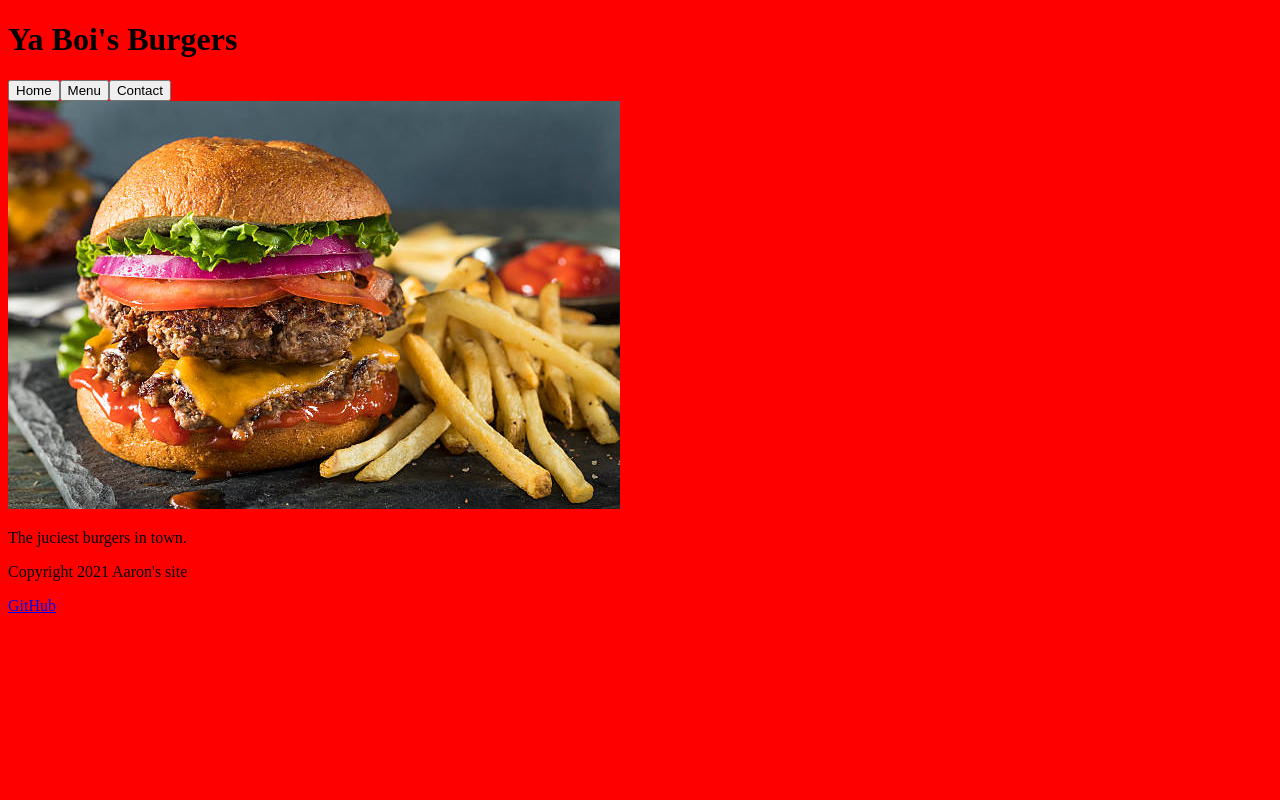
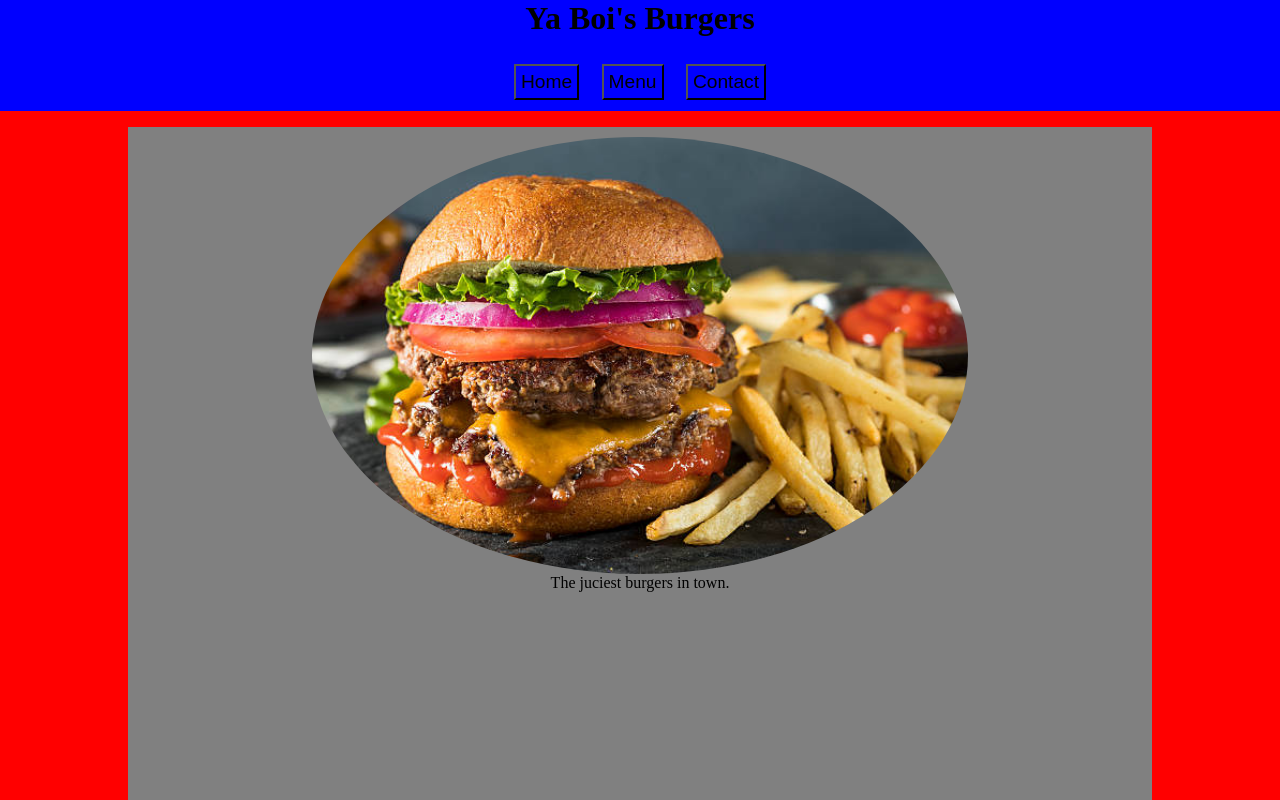
Before and after one commit to Aaronalleydev/restaurant, a website built with webpack: page dist/index.html in a window 1280 px wide. Shown: the top 800 px of the page. Built offline with Linux system fonts and the light colour scheme.

Commit message:
just updating and saving before i finish for the day!

```diff
--- a/package.json
+++ b/package.json
@@ -12,7 +12,9 @@
   "license": "ISC",
   "devDependencies": {
     "css-loader": "^6.5.1",
+    "file-loader": "^6.2.0",
     "style-loader": "^3.3.1",
+    "url-loader": "^4.1.1",
     "webpack": "^5.63.0",
     "webpack-cli": "^4.9.1"
   }
--- a/src/index.js
+++ b/src/index.js
@@ -1,5 +1,7 @@
 import loadPage from './firstLoad';
 import style from './style.css'
+
+// const image = require('./images/egg.jpg');
 
 loadPage();
 
--- a/src/menu.js
+++ b/src/menu.js
@@ -1,15 +1,31 @@
+
 function createMenu() {
   const menuDisplay = document.createElement('div');
-  menuDisplay.classList.add('contactDisplay');
+  menuDisplay.classList.add('menuDisplay');
 
-  const homeImg = document.createElement('img');
-  homeImg.src = 'images/chicken.jpg'
-  homeImg.alt = 'A juicy Burger'
-
-  menuDisplay.appendChild(homeImg);
   menuDisplay.appendChild(createParagraph('This is going to be the Menu page'));
 
+
+  menuDisplay.appendChild(createMenueItem('images/chicken.jpg', 'A juicy Burger', ' A cwispy chicken burger!'))
+  menuDisplay.appendChild(createMenueItem('images/egg.jpg', 'An egg burger', 'This is the egg burger'))
+
   return menuDisplay;
+}
+
+function createMenueItem(img, alt, desc) {
+  const menuItem = document.createElement('div');
+  menuItem.classList.add('menuItem')
+  const menuImage = document.createElement('img');
+  menuImage.src = img
+  menuImage.alt = alt
+
+  const menuDesc = document.createElement('p');
+  menuDesc.textContent = desc;
+
+  menuItem.appendChild(menuImage);
+  menuItem.appendChild(menuDesc);
+
+  return menuItem;
 }
 
 function createParagraph(p) {
--- a/src/style.css
+++ b/src/style.css
@@ -1,3 +1,56 @@
+*,
+*::before,
+*::after {
+  box-sizing: border-box;
+  padding: 0;
+  margin: 0;
+}
+
 body {
   background: red;
 }
+
+.header {
+  background: blue;
+  width: 100%;
+  text-align: center;
+}
+
+.nav {
+  display: flex;
+  justify-content: center;
+  margin: 1rem;
+}
+
+.navItem {
+ padding: 5px;
+ margin: 0.7rem;
+ font-size: 1.2rem;
+ background: blue;
+}
+
+.main {
+  background: grey;
+  text-align: center;
+  margin: auto;
+  width: 80%;
+  padding-top: 10px;
+  height: 100vh;
+  /* this is where i started to fuck up */
+}
+
+.homeDisplay, img {
+  display: block;
+  width: 80%;
+  margin-left: auto;
+  margin-right: auto;
+  border-radius: 50%;
+
+}
+
+.footer {
+  background: blue;
+  width: 100%;
+  text-align: center;
+  margin-top: 15px;
+}
--- a/webpack.config.js
+++ b/webpack.config.js
@@ -18,6 +18,13 @@ module.exports = {
         use: ['style-loader', 'css-loader'],
 
       },
+      {
+
+        test: /\.(png|svg|jpg|jpeg|gif)$/i,
+
+        use: ['file-loader']
+
+      },
 
     ],
 
```
Also changed, not shown: dist/main.js, 3 other files.
